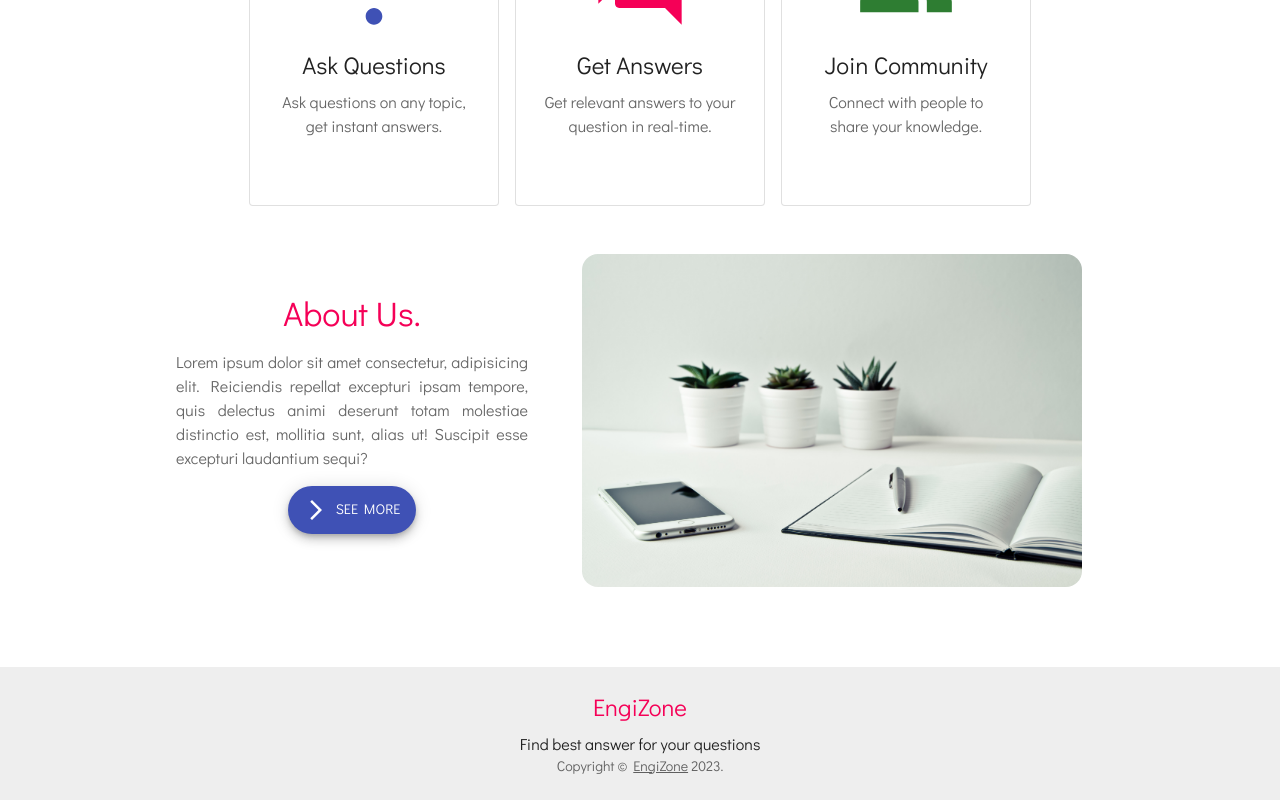
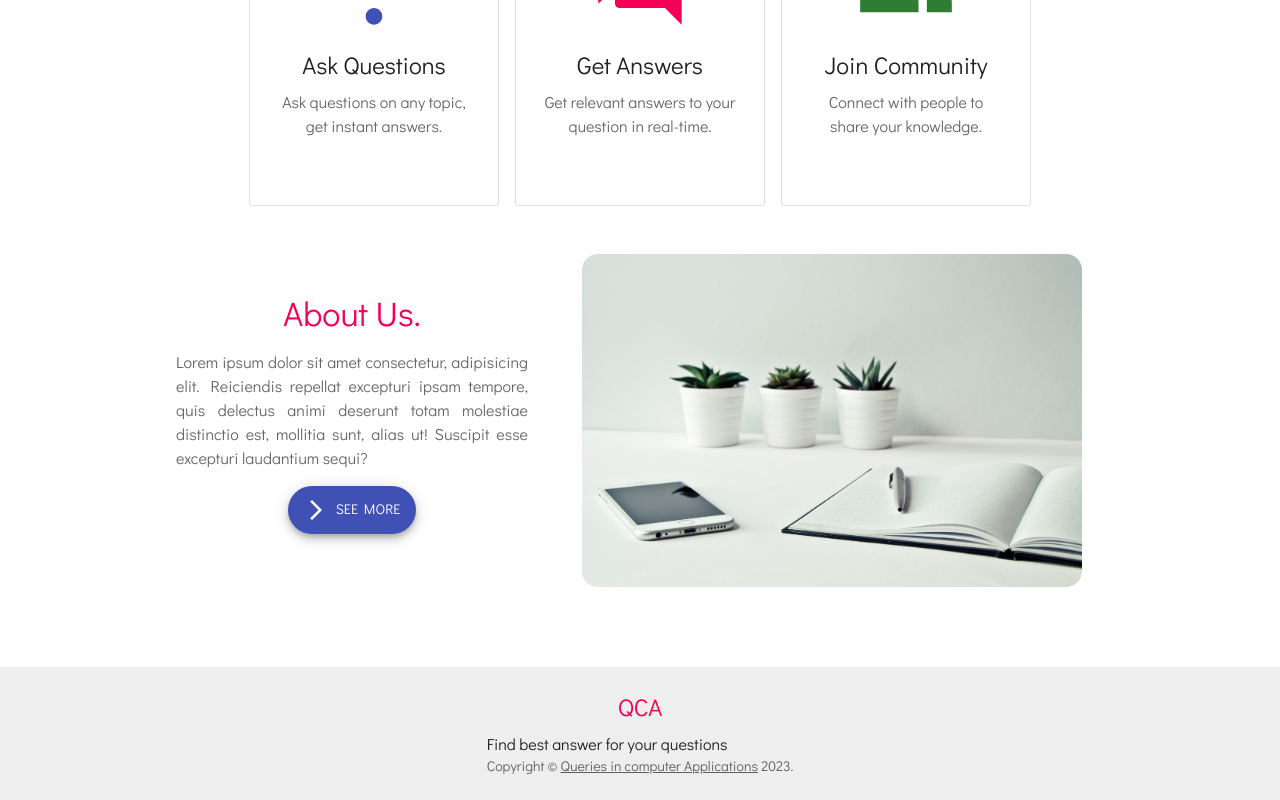
Before and after one commit to RaviRaj411/QCA, a React (Create React App) app: page / in a window 1280 px wide. Shown: the part 735-1535 px from the top of the page. Built offline with nearby package versions, Linux system fonts and the light colour scheme; no server answers.

Commit message:
Update Footer.jsx

```diff
--- a/src/components/Footer.jsx
+++ b/src/components/Footer.jsx
@@ -22,7 +22,7 @@ function Copyright() {
     <Typography variant="body2" align="center" color="text.secondary">
       {"Copyright © "}
       <Link component={RouterLink} color="inherit" to="/">
-        EngiZone
+        Queries in computer Applications
       </Link>{" "}
       {new Date().getFullYear()}
       {"."}
@@ -63,7 +63,7 @@ const Footer = () => {
                 align="center"
                 gutterBottom
               >
-                EngiZone
+                QCA
               </Typography>
               <Container maxWidth="sm">
                 <Typography variant="body1">
```
